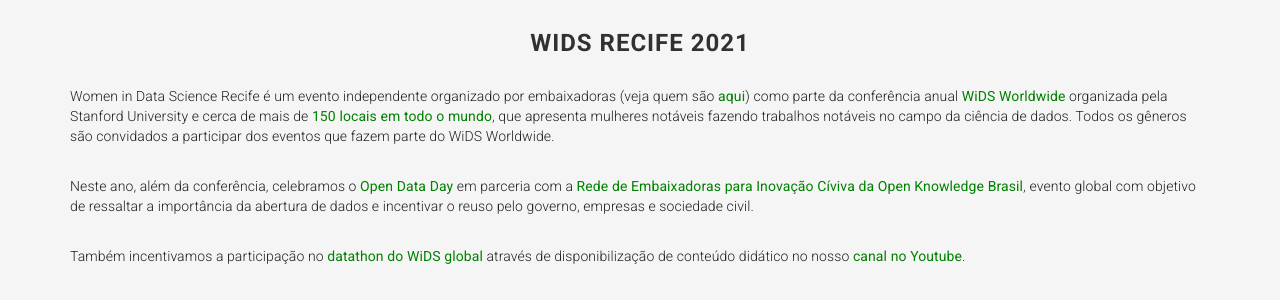
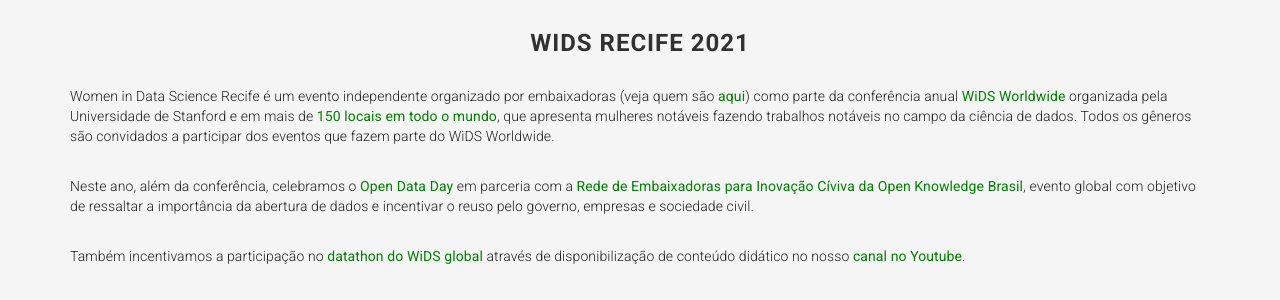
Before and after one commit to widsrecife/widsrecife.github.io, a Jekyll site: the page built from index.html, in a window 1280 px wide and 900 px high, scrolled down 804 px. Shown: the part 172-472 px from the top of the window. Built offline with Jekyll 4.4.1, drawn with Linux system fonts in a browser that asks for light colours; some web fonts are replaced.

Commit message:
Realiza correções de concordância

```diff
--- a/_includes/conference_2021/about.html
+++ b/_includes/conference_2021/about.html
@@ -6,7 +6,7 @@
                 <h3 class="section-title">WiDS Recife 2021</h3>
 
                 <p>
-                    Women in Data Science Recife é um evento independente organizado por embaixadoras (veja quem são <a href="https://www.widsrecife.com.br/embaixadoras.html">aqui</a>) como parte da conferência anual <a href="https://www.widsconference.org">WiDS Worldwide</a> organizada pela Stanford University e cerca de mais de <a href="https://www.widsconference.org/ww-regional-events-2021.html">150 locais em todo o mundo</a>, que apresenta mulheres notáveis fazendo trabalhos notáveis no campo da ciência de dados. Todos os gêneros são convidados a participar dos eventos que fazem parte do WiDS Worldwide.
+                    Women in Data Science Recife é um evento independente organizado por embaixadoras (veja quem são <a href="https://www.widsrecife.com.br/embaixadoras.html">aqui</a>) como parte da conferência anual <a href="https://www.widsconference.org">WiDS Worldwide</a> organizada pela Universidade de Stanford e em mais de <a href="https://www.widsconference.org/ww-regional-events-2021.html">150 locais em todo o mundo</a>, que apresenta mulheres notáveis fazendo trabalhos notáveis no campo da ciência de dados. Todos os gêneros são convidados a participar dos eventos que fazem parte do WiDS Worldwide.
                 </p>
                 <p>
                     Neste ano, além da conferência, celebramos o <a href="https://www.sympla.com.br/open-data-day-recife__1151721" target="_blank">Open Data Day</a> em parceria com a <a href="https://embaixadoras.ok.org.br/" target="_blank">Rede de Embaixadoras para Inovação Cíviva da Open Knowledge Brasil</a>, evento global com objetivo de ressaltar a importância da abertura de dados e incentivar o reuso pelo governo, empresas e sociedade civil.
```
